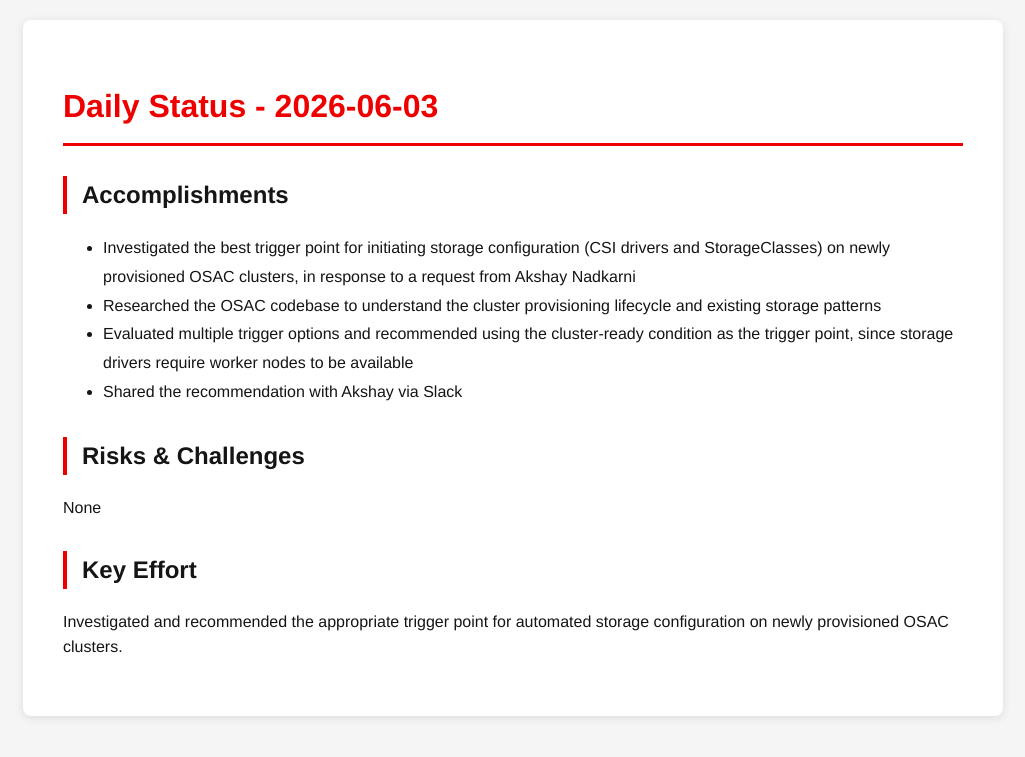
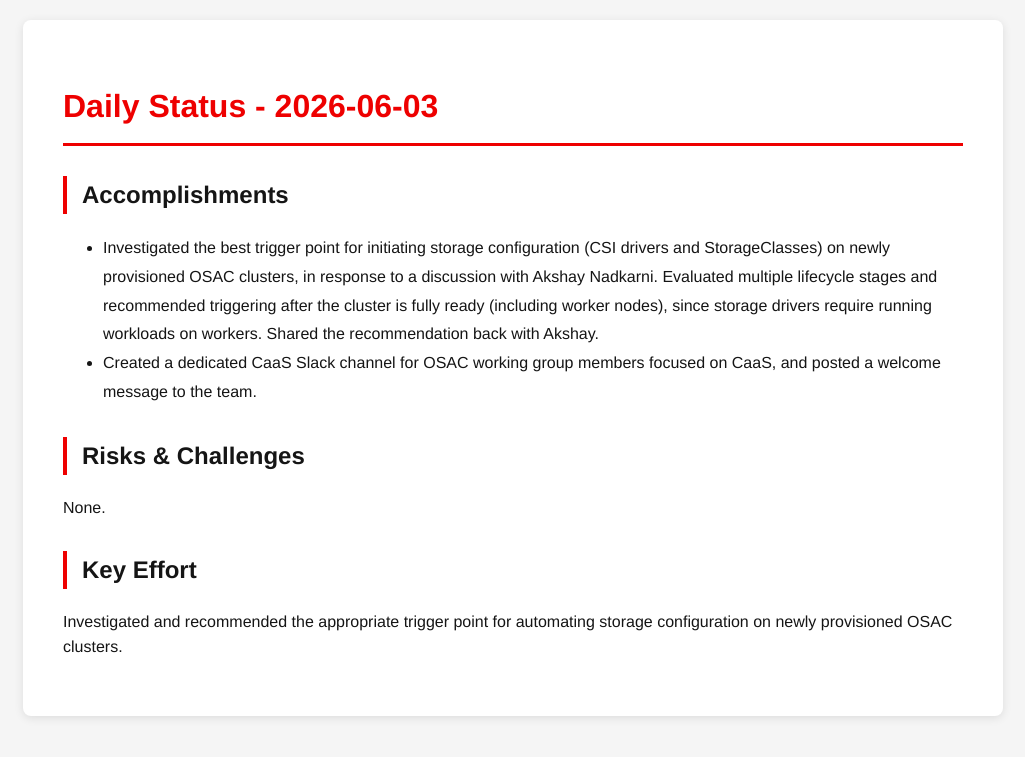
Before and after one commit to tzvatot/daily-status, a Jekyll site: the page built from 2026-06-03.md, in a window 1280 px wide. Shown: the top 757 px of the page, without its empty margins (127-1152 px from the left). Built offline with Jekyll 4.4.1, drawn with Linux system fonts in a browser that asks for light colours.

Commit message:
Daily status update - 2026-06-03

```diff
--- a/2026-06-03.md
+++ b/2026-06-03.md
@@ -7,13 +7,11 @@ date: 2026-06-03
 # Daily Status - 2026-06-03
 
 ## Accomplishments
-- Investigated the best trigger point for initiating storage configuration (CSI drivers and StorageClasses) on newly provisioned OSAC clusters, in response to a request from Akshay Nadkarni
-- Researched the OSAC codebase to understand the cluster provisioning lifecycle and existing storage patterns
-- Evaluated multiple trigger options and recommended using the cluster-ready condition as the trigger point, since storage drivers require worker nodes to be available
-- Shared the recommendation with Akshay via Slack
+- Investigated the best trigger point for initiating storage configuration (CSI drivers and StorageClasses) on newly provisioned OSAC clusters, in response to a discussion with Akshay Nadkarni. Evaluated multiple lifecycle stages and recommended triggering after the cluster is fully ready (including worker nodes), since storage drivers require running workloads on workers. Shared the recommendation back with Akshay.
+- Created a dedicated CaaS Slack channel for OSAC working group members focused on CaaS, and posted a welcome message to the team.
 
 ## Risks & Challenges
-None
+None.
 
 ## Key Effort
-Investigated and recommended the appropriate trigger point for automated storage configuration on newly provisioned OSAC clusters.
+Investigated and recommended the appropriate trigger point for automating storage configuration on newly provisioned OSAC clusters.
```
